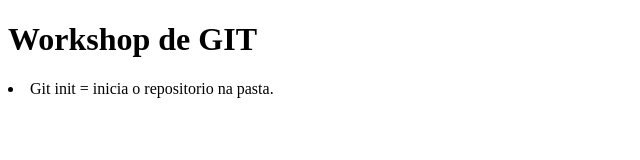
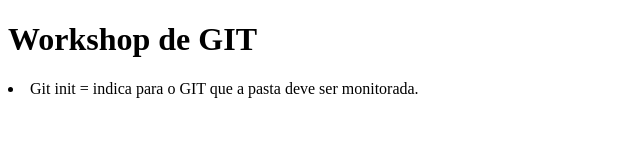
Before and after one commit to gutembergferreira/workshop-git, a plain HTML site: page index.html in a window 1280 px wide. Shown: the whole page, without its empty margins (0-640 px from the left). Drawn offline with Linux system fonts and the light colour scheme.

Commit message:
terceiro commit

```diff
--- a/index.html
+++ b/index.html
@@ -7,6 +7,6 @@
 </head>
 <body>
     <h1>Workshop de GIT</h1>
-    <li>Git init = inicia o repositorio na pasta.</li>
+    <li>Git init = indica para o GIT que a pasta deve ser monitorada.</li>
 </body>
 </html>
```
